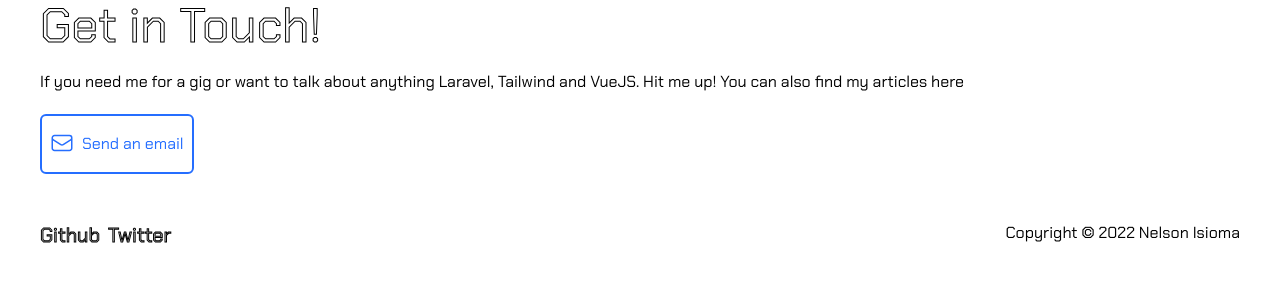
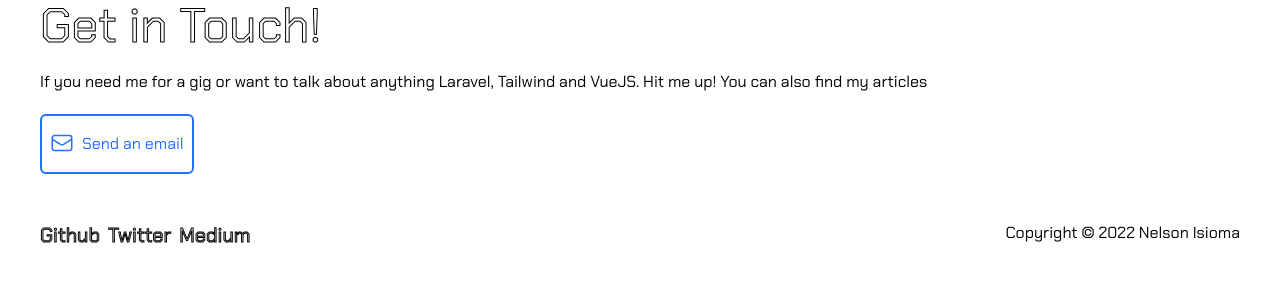
Before and after one commit to Nelwhix/personal-portfolio, a Vue app: page / in a window 1280 px wide. Shown: the part 2415-2696 px from the top of the page. Built offline with nearby package versions, Linux system fonts and the light colour scheme.

Commit message:
housekeeping

```diff
--- a/src/components/Footer.vue
+++ b/src/components/Footer.vue
@@ -8,7 +8,7 @@ const year: string = new Date().getFullYear().toString()
     <section class="mt-10 px-10 font-logo" id="contact">
         <h2 class="desc mb-5 text-white text-5xl">Get in Touch!</h2>
         <p>If you need me for a gig or want to talk about anything Laravel, Tailwind and VueJS. Hit me up! You can also find my
-            articles <a href="https://medium.com/@nelsonisioma1">here</a>
+            articles
         </p>
         <a href="mailto:nelsonisioma1@gmail.com" class="mt-5 border-2 border-body
                 rounded-md px-2 py-4 fill-button fill-image mb-10"><Mail class="inline mr-2 -mt-1" />Send an email</a>
@@ -16,6 +16,7 @@ const year: string = new Date().getFullYear().toString()
             <div class="flex gap-2 desc text-xl text-white mb-10">
                 <a href="https://github.com/Nelwhix" class="desc"><span>Github</span></a>
                 <a href="https://twitter.com/nelson_isioma" target="_blank" class="desc"><span>Twitter</span></a>
+                <a href="https://medium.com/@nelsonisioma1" target="_blank" class="desc"><span>Medium</span></a>
             </div>
             <p class>Copyright © {{ year }} Nelson Isioma</p>
         </div>
--- a/src/views/HomeView.vue
+++ b/src/views/HomeView.vue
@@ -21,8 +21,11 @@ const portfolios = projects;
                 <p class="mt-5 text-sm md:text-lg">I'm a Fullstack developer with 2+ years experience building products that
     satisfy client needs. I am diligent and handle projects to the best of my ability
                 </p>
-                <a class="mt-5 border-2 border-body
-                rounded-md p-3 fill-button fill-image mb-10 md:mb-0" href="https://docs.google.com/document/d/11oDtGvZLDKa5VRptQ_pXXvbwmoOq6RJT1ueu9gas2Ag/edit?usp=sharing">
+                <a
+                    class="mt-5 border-2 border-body rounded-md p-3 fill-button fill-image mb-10 md:mb-0"
+                    href="https://docs.google.com/document/d/11oDtGvZLDKa5VRptQ_pXXvbwmoOq6RJT1ueu9gas2Ag/edit?usp=sharing"
+                    target="_blank"
+                    >
                     Resume
                 </a>
             </div>
```
